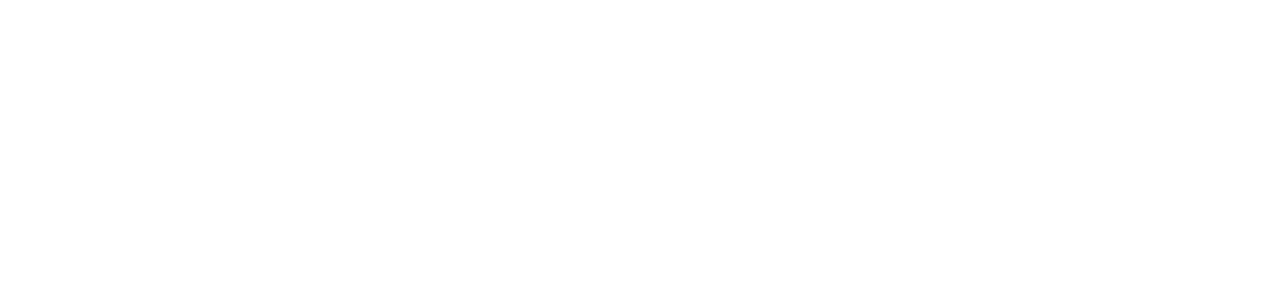
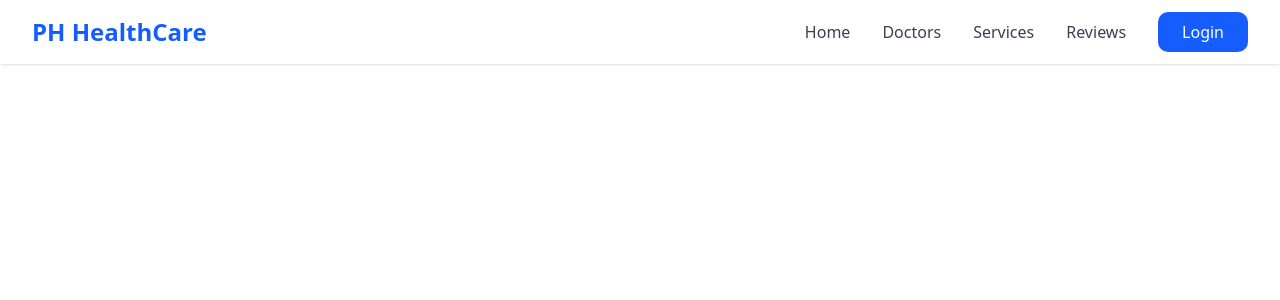
Before and after one commit to mostafizdev01/health-care-frontend, a Next.js app: page / in a window 1280 px wide. Shown: the top 300 px of the page. Built offline with nearby package versions, Linux system fonts and the light colour scheme.

Commit message:
created navbar

```diff
--- a/src/app/(commonLayout)/layout.tsx
+++ b/src/app/(commonLayout)/layout.tsx
@@ -1,7 +1,9 @@
+import { Navbar } from "../components/shared/navbar";
 
 function CommonLayout({children}: {children: React.ReactNode}) {
   return (
     <>
+    <Navbar />
       {children}
     </>
   )
--- /dev/null
+++ b/src/app/components/shared/navbar.tsx
@@ -0,0 +1,86 @@
+"use client"
+import { Menu, X } from 'lucide-react'
+import Link from 'next/link'
+import { useState } from 'react'
+export function Navbar() {
+    const [isMenuOpen, setIsMenuOpen] = useState(false)
+    return (
+        <nav className="w-full bg-white shadow-sm sticky top-0 z-50">
+            <div className="max-w-7xl mx-auto px-4 sm:px-6 lg:px-8">
+                <div className="flex justify-between items-center h-16">
+                    <div className="flex items-center">
+                        <span className="text-2xl font-bold text-blue-600">
+                            PH HealthCare
+                        </span>
+                    </div>
+                    <div className="hidden md:flex items-center space-x-8">
+                        <Link
+                            href=""
+                            className="text-gray-700 hover:text-blue-600 transition"
+                        >
+                            Home
+                        </Link>
+                        <Link
+                            href="doctors"
+                            className="text-gray-700 hover:text-blue-600 transition"
+                        >
+                            Doctors
+                        </Link>
+                        <Link
+                            href="services"
+                            className="text-gray-700 hover:text-blue-600 transition"
+                        >
+                            Services
+                        </Link>
+                        <Link
+                            href="reviews"
+                            className="text-gray-700 hover:text-blue-600 transition"
+                        >
+                            Reviews
+                        </Link>
+                        <button className="bg-blue-600 text-white px-6 py-2 rounded-lg hover:bg-blue-700 transition">
+                            Login
+                        </button>
+                    </div>
+                    <button
+                        className="md:hidden text-gray-700"
+                        onClick={() => setIsMenuOpen(!isMenuOpen)}
+                    >
+                        {isMenuOpen ? <X size={24} /> : <Menu size={24} />}
+                    </button>
+                </div>
+                {isMenuOpen && (
+                    <div className="md:hidden py-4 space-y-3">
+                        <Link
+                            href=""
+                            className="block text-gray-700 hover:text-blue-600 transition"
+                        >
+                            Home
+                        </Link>
+                        <Link
+                            href="doctors"
+                            className="block text-gray-700 hover:text-blue-600 transition"
+                        >
+                            Doctors
+                        </Link>
+                        <Link
+                            href="services"
+                            className="block text-gray-700 hover:text-blue-600 transition"
+                        >
+                            Services
+                        </Link>
+                        <Link
+                            href="reviews"
+                            className="block text-gray-700 hover:text-blue-600 transition"
+                        >
+                            Reviews
+                        </Link>
+                        <button className="w-full bg-blue-600 text-white px-6 py-2 rounded-lg hover:bg-blue-700 transition">
+                            Login
+                        </button>
+                    </div>
+                )}
+            </div>
+        </nav>
+    )
+}
```
Also changed, not shown: src/app/components/shared/footer.tsx (added).
